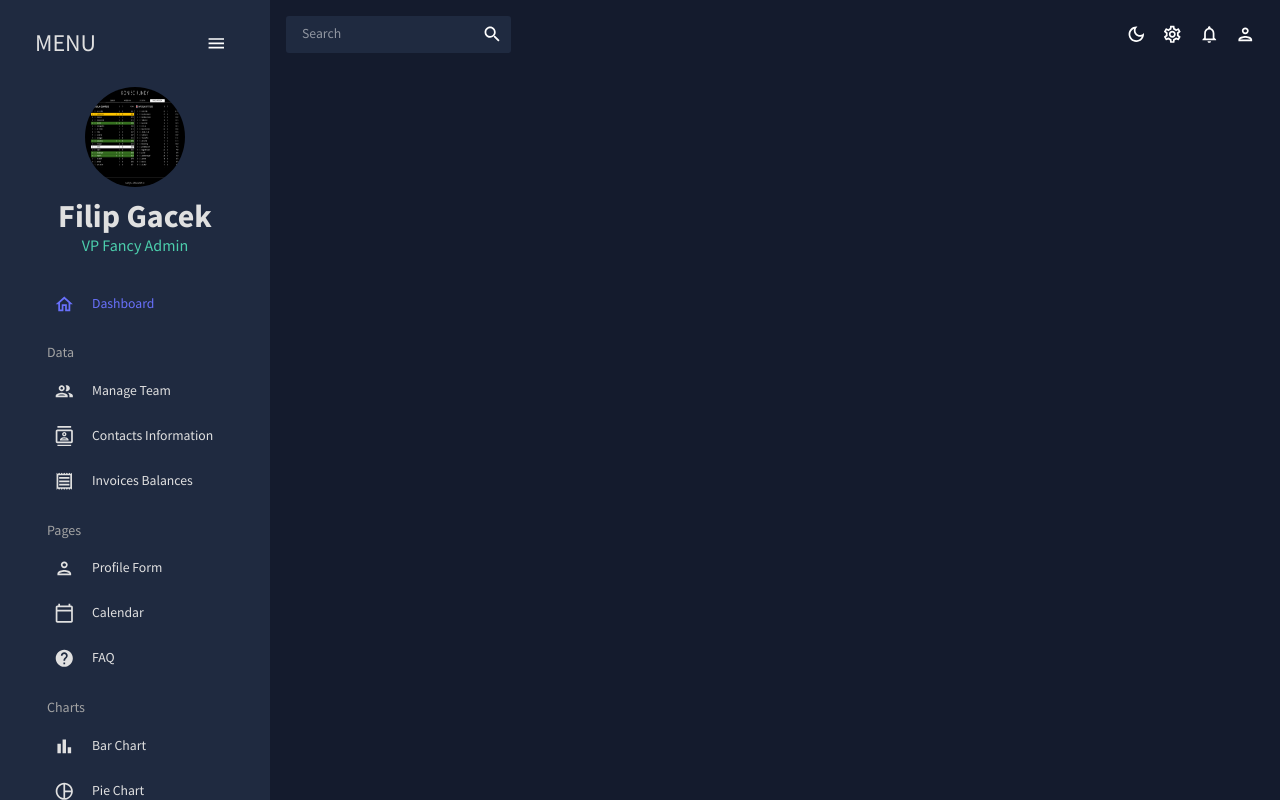
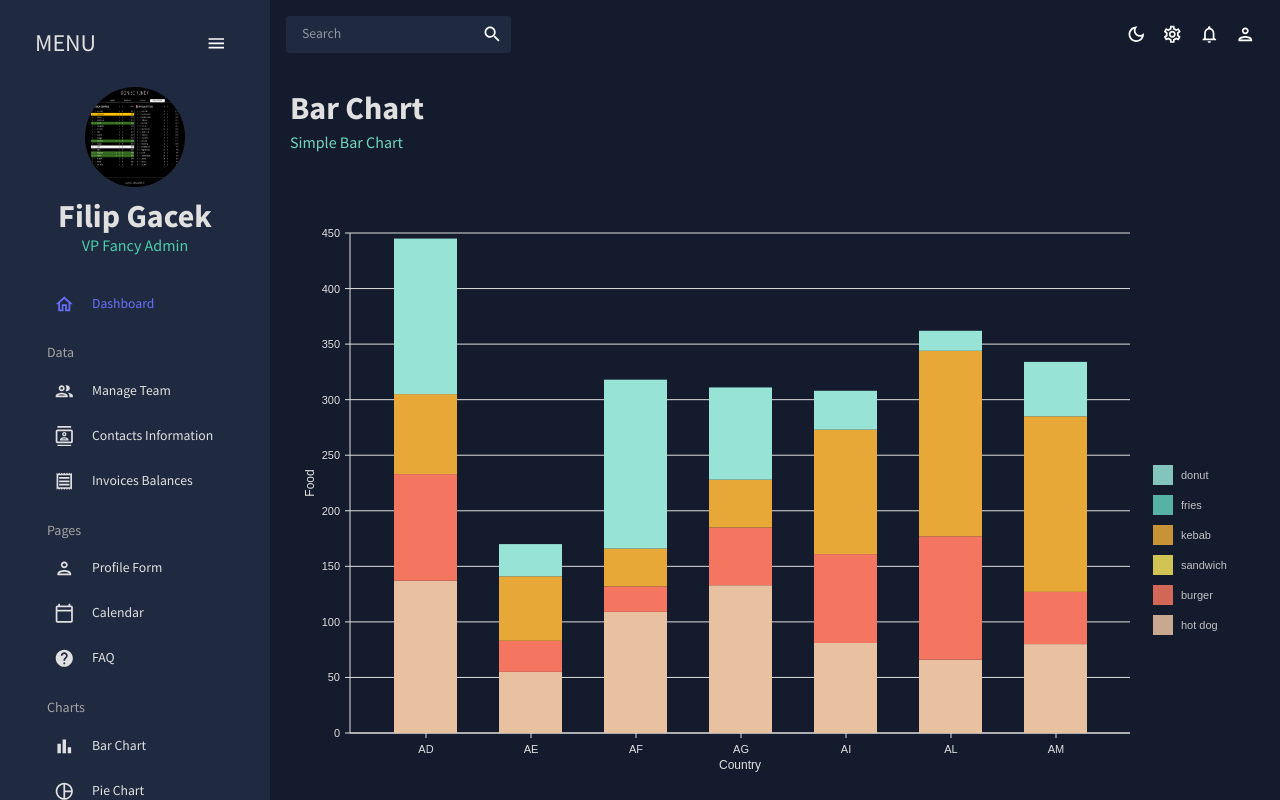
Before and after one commit to GacinhoV33/Dashboard-for-Admin, a React (Create React App) app in the folder react-admin/: page /bar in a window 1280 px wide. Built offline with nearby package versions, Linux system fonts and the light colour scheme; a web font is replaced by a local one.

Commit message:
The Bar Chart added, in normal and Dashboard version

```diff
--- a/react-admin/src/App.js
+++ b/react-admin/src/App.js
@@ -6,7 +6,7 @@
 import Sidebar from './scenes/global/Sidebar';
 import Team from './scenes/team';
 import Invoices from './scenes/invoices';
-// import Bar from './scenes/bar';
+import Bar from './scenes/bar';
 import Contacts from './scenes/contacts';
 import Form from './scenes/form';
 // import Line from './scenes/line';
@@ -31,7 +31,7 @@
                 <Route path='/contacts' element={<Contacts />}/>
                 <Route path='/invoices' element={<Invoices />}/>
                 <Route path='/form' element={<Form />}/>
-                {/* <Route path='/bar' element={<Bar />}/> */}
+                <Route path='/bar' element={<Bar />}/>
                 {/* <Route path='/pie' element={<Pie />}/> */}
                 {/* <Route path='/line' element={<Line />}/> */}
                 <Route path='/faq' element={<FAQ />}/>
--- /dev/null
+++ b/react-admin/src/components/BarChart.jsx
@@ -0,0 +1,161 @@
+import { ResponsiveBar } from "@nivo/bar";
+import { useTheme } from "@mui/material";
+import { tokens } from "../theme";
+import { mockBarData as data } from "../data/mockData";
+
+
+export const BarChart = ( {isDashboard = false} ) => {
+    const theme = useTheme()
+    const colors = tokens(theme.palette.mode);
+    return (
+        <ResponsiveBar
+        data={data}
+        theme={{
+            axis: {
+                domain: {
+                    line: {
+                        stroke: colors.grey[100]
+                    }
+                },
+                legend: {
+                    text: {
+                        fill: colors.grey[100]
+                    }
+                },
+                ticks: {
+                    line: {
+                        stroke: colors.grey[100],
+                        strokeWidth: 1,
+                    },
+                    text: {
+                        fill: colors.grey[100],
+                    }
+                }
+            },
+            legends: {
+                text: {
+                    fill: colors.grey[100]
+                }
+            }
+
+        }}
+        keys={[
+            'hot dog',
+            'burger',
+            'sandwich',
+            'kebab',
+            'fries',
+            'donut'
+        ]}
+        indexBy="country"
+        margin={{ top: 50, right: 130, bottom: 50, left: 60 }}
+        padding={0.4}
+        maxValue={921}
+        valueScale={{ type: 'linear' }}
+        indexScale={{ type: 'band', round: true }}
+        colors={{ scheme: 'nivo' }}
+        defs={[
+            {
+                id: 'dots',
+                type: 'patternDots',
+                background: 'inherit',
+                color: '#38bcb2',
+                size: 4,
+                padding: 1,
+                stagger: true
+            },
+            {
+                id: 'lines',
+                type: 'patternLines',
+                background: 'inherit',
+                color: '#eed312',
+                rotation: -45,
+                lineWidth: 6,
+                spacing: 10
+            }
+        ]}
+        fill={[
+            {
+                match: {
+                    id: 'fries'
+                },
+                id: 'dots'
+            },
+            {
+                match: {
+                    id: 'sandwich'
+                },
+                id: 'lines'
+            }
+        ]}
+        borderColor={{
+            from: 'color',
+            modifiers: [
+                [
+                    'darker',
+                    '0.9'
+                ]
+            ]
+        }}
+        axisTop={null}
+        axisRight={null}
+        axisBottom={{
+            tickSize: 5,
+            tickPadding: 5,
+            tickRotation: 0,
+            legend: isDashboard ? undefined : 'Country',
+            legendPosition: 'middle',
+            legendOffset: 32
+        }}
+        axisLeft={{
+            tickSize: 5,
+            tickPadding: 5,
+            tickRotation: 0,
+            legend: isDashboard ? undefined : 'Food',
+            legendPosition: 'middle',
+            legendOffset: -40
+        }}
+        enableLabel={false}
+        labelSkipWidth={11}
+        labelSkipHeight={12}
+        labelTextColor={{
+            from: 'color',
+            modifiers: [
+                [
+                    'darker',
+                    1.6
+                ]
+            ]
+        }}
+        legends={[
+            {
+                dataFrom: 'keys',
+                anchor: 'bottom-right',
+                direction: 'column',
+                justify: false,
+                translateX: 136,
+                translateY: -94,
+                itemsSpacing: 2,
+                itemWidth: 113,
+                itemHeight: 28,
+                itemDirection: 'left-to-right',
+                itemOpacity: 0.85,
+                symbolSize: 20,
+                effects: [
+                    {
+                        on: 'hover',
+                        style: {
+                            itemOpacity: 1
+                        }
+                    }
+                ]
+            }
+        ]}
+        role="application"
+        ariaLabel="Nivo bar chart demo"
+        barAriaLabel={function(e){return e.id+": "+e.formattedValue+" in country: "+e.indexValue}}
+    />
+    )
+}
+
+export default BarChart;
--- /dev/null
+++ b/react-admin/src/scenes/bar/index.jsx
@@ -0,0 +1,16 @@
+import BarChart from "../../components/BarChart";
+import { Box } from "@mui/material";
+import Header from "../../components/Header";
+
+const Bar = () => {
+    return(
+        <Box m='20px'>
+            <Header title='Bar Chart' subtitle='Simple Bar Chart'/>
+            <Box height='75vh'>
+                <BarChart/>
+            </Box>
+        </Box>
+    )
+}
+
+export default Bar;
```
